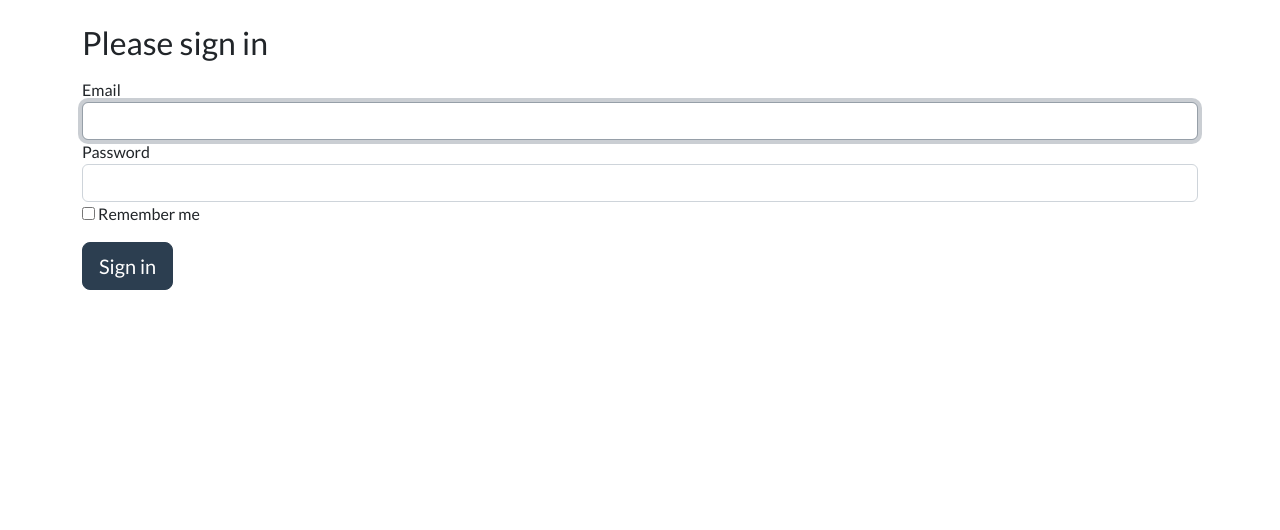
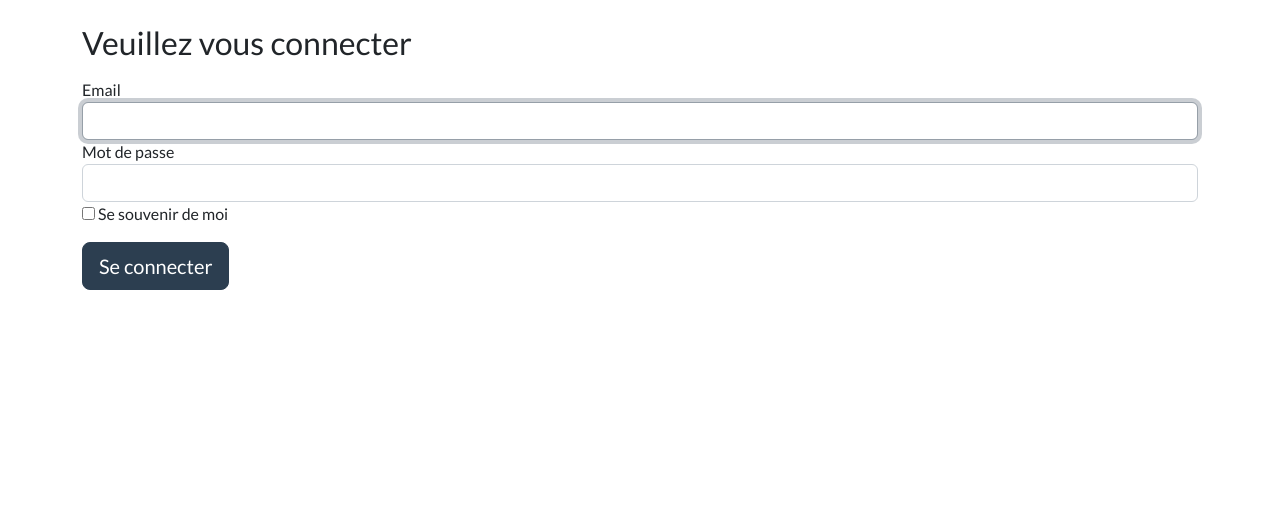
Before and after one commit to HnHoussi/Sortir.com, a Symfony app: template templates/security/login.html.twig in a window 1280 px wide. Shown: the part 48-578 px from the top of the page. Run offline with Twig, Linux system fonts and the light colour scheme; the template is opened without the code that fills it, so the values that code supplies are empty; some libraries are stand-ins or nearby versions.

Commit message:
translate login page

```diff
--- a/templates/security/login.html.twig
+++ b/templates/security/login.html.twig
@@ -1,6 +1,6 @@
 {% extends 'base.html.twig' %}
 
-{% block title %}Log in!{% endblock %}
+{% block title %}Connexion{% endblock %}
 
 {% block body %}
     <form method="post">
@@ -10,24 +10,26 @@
 
         {% if app.user %}
             <div class="mb-3">
-                You are logged in as {{ app.user.userIdentifier }}, <a href="{{ path('app_logout') }}">Logout</a>
+                Vous êtes connecté en tant que {{ app.user.userIdentifier }}, <a href="{{ path('app_logout') }}">Se déconnecter</a>
             </div>
         {% endif %}
 
-        <h1 class="h3 mb-3 font-weight-normal">Please sign in</h1>
+        <h1 class="h3 mb-3 font-weight-normal">Veuillez vous connecter</h1>
         <label for="username">Email</label>
         <input type="email" value="{{ last_username }}" name="_username" id="username" class="form-control" autocomplete="email" required autofocus>
-        <label for="password">Password</label>
+
+        <label for="password">Mot de passe</label>
         <input type="password" name="_password" id="password" class="form-control" autocomplete="current-password" required>
+
         <input type="hidden" name="_csrf_token" data-controller="csrf-protection" value="{{ csrf_token('authenticate') }}">
 
         <div class="checkbox mb-3">
             <input type="checkbox" name="_remember_me" id="_remember_me">
-            <label for="_remember_me">Remember me</label>
+            <label for="_remember_me">Se souvenir de moi</label>
         </div>
 
         <button class="btn btn-lg btn-primary" type="submit">
-            Sign in
+            Se connecter
         </button>
     </form>
 {% endblock %}
--- a/templates/user/add-user.html.twig
+++ b/templates/user/add-user.html.twig
@@ -21,6 +21,10 @@
                     {{ form_row(form.roles) }}
                 {% endif %}
 
+                {% if form.avatarFilename is defined %}
+                    {{ form_row(form.avatarFilename) }}
+                {% endif %}
+
                 {% if form.plainPassword is defined %}
                     {{ form_row(form.plainPassword.first) }}
                     {{ form_row(form.plainPassword.second) }}
@@ -41,7 +45,6 @@
                 </div>
                 {{ form_end(form) }}
 
-
             </div>
         </div>
     </div>
```
Also changed, not shown: public/uploads/avatars/68b5c8cd970fe.png (added).
